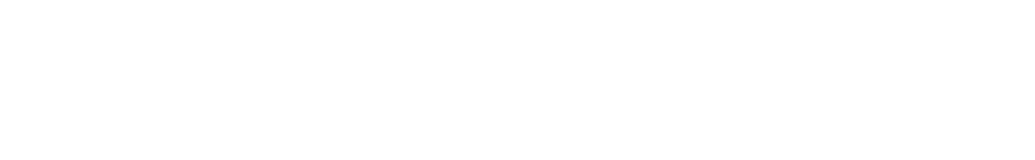
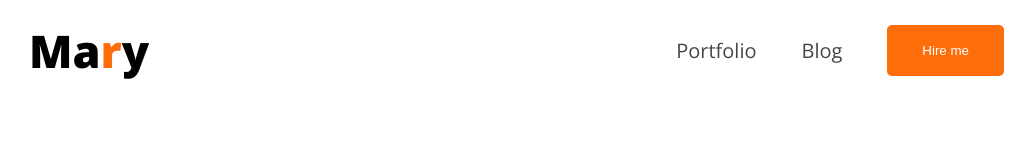
Before and after one commit to mashrurmahmud/web-dev-repo, a plain HTML site: page index.html in a window 1280 px wide. Shown: the whole page, without its empty margins (101-1136 px from the left). Drawn offline with nearby package versions, Linux system fonts and the light colour scheme.

Commit message:
second commit

```diff
--- /dev/null
+++ b/css/style.css
@@ -0,0 +1,80 @@
+*{
+    margin: 0;
+    padding: 0;
+    box-sizing: border-box;
+}
+
+.open-sans-class {
+    font-family: "Open Sans", serif;
+    font-optical-sizing: auto;
+    font-weight: <weight>;
+    font-style: normal;
+    font-variation-settings:
+      "wdth" 100;
+  }
+
+.nav-item{
+    display: flex;
+    justify-content: space-between;
+    align-items: center;
+    margin: 20px 130px;
+
+}
+
+
+
+nav ul  {
+    display: flex;
+    justify-content: space-between;
+    align-items: center;
+
+
+
+
+
+
+}
+
+ nav ul li{
+    color: rgb(71, 71, 71);
+    font-family: Open Sans;
+    font-size: 20px;
+    font-weight: 400;
+    line-height: 27px;
+    letter-spacing: 0%;
+    text-align: left;
+    margin-right: 45px;
+    list-style-type: none;
+
+
+
+
+}
+
+
+
+nav h1{
+    font-size: 45px;
+    font-weight: 800;
+}
+.dark{
+    font-size: 20px;
+    font-weight: 400;
+    text-decoration: none;
+    color: rgb(71, 71, 71);
+    font-family: Open Sans;
+    font-size: 20px;
+    font-weight: 400;
+
+
+
+}
+
+.btn-primary{
+    padding: 18px 35px;
+    color: white;
+    border-radius: 5px;
+
+    background: rgb(253, 110, 10);
+    border: none;
+}
--- a/index.html
+++ b/index.html
@@ -4,8 +4,32 @@
     <meta charset="UTF-8">
     <meta name="viewport" content="width=device-width, initial-scale=1.0">
     <title>Document</title>
+    <link rel="preconnect" href="https://fonts.googleapis.com">
+    <link rel="preconnect" href="https://fonts.gstatic.com" crossorigin>
+    <link href="https://fonts.googleapis.com/css2?family=Open+Sans:ital,wght@0,300..800;1,300..800&display=swap" rel="stylesheet">
+    <link rel="stylesheet" href="./css/style.css">
 </head>
-<body>
+<body class="open-sans-class">
+    <header>
+        <nav class="nav-item">
+            <h1>Ma<span style="color: #FD6E0A;">r</span>y</h1>
+            <ul>
+                <li><a class="dark" href="">Portfolio</a></li>
+                <li><a class="dark" href="">Blog</a></li>
+                <li><a href=""><button class="btn-primary">Hire me</button></a></li>
+
+            </ul>
+        </nav>
+
+    </header>
+     <main>
+
+     </main>
+     <footer>
+
+     </footer>
+
+
 
 </body>
 </html>
```
